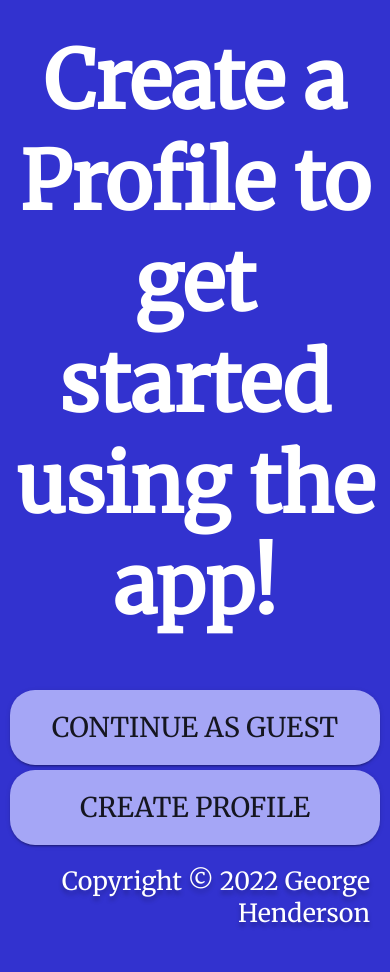
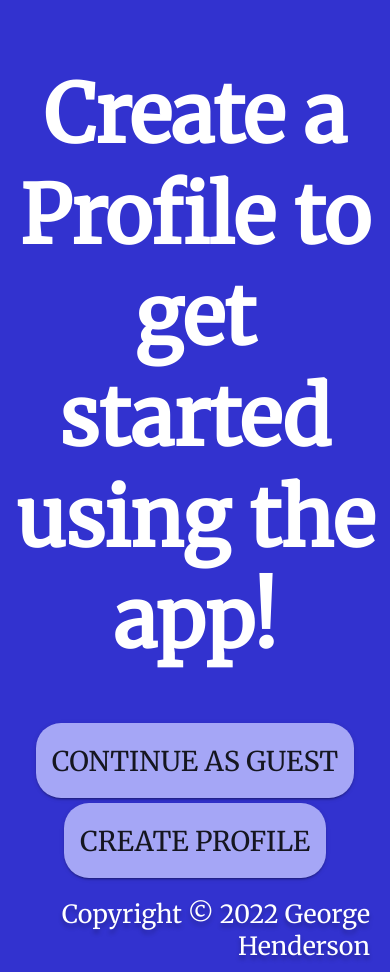
Before and after one commit to GH94GitHub/angular-chat, an Angular app: page / in a window 390 px wide. Before the commit the page ends 939 px from the top, so only its background shows below. Built offline with nearby package versions, Linux system fonts and the light colour scheme.

Commit message:
Code cleanup & Layout adjust for responsiveness

```diff
--- a/src/app/landing/landing.component.html
+++ b/src/app/landing/landing.component.html
@@ -1,12 +1,13 @@
 <div class="component-content" fxLayout="column">
 
-  <h1 fxFlexOffset="20px" fxFlexOffset.gt-sm="15%">Create a Profile to get started using the app!</h1>
+  <h1 class="heading">Create a Profile to get started using the app!</h1>
   <div
     class="actions"
     fxLayout="row"
+    fxLayoutAlign="space-around"
     fxLayout.lt-md="column"
+    fxLayoutAlign.lt-md="none center"
     fxLayoutGap="5px"
-    fxLayoutAlign="space-around"
   >
     <button mat-raised-button routerLink="/home">CONTINUE AS GUEST</button>
     <button mat-raised-button routerLink="/create-profile">CREATE PROFILE</button>
```
